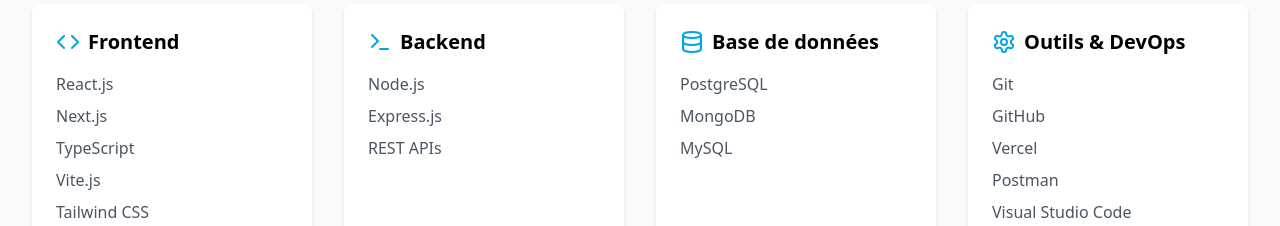
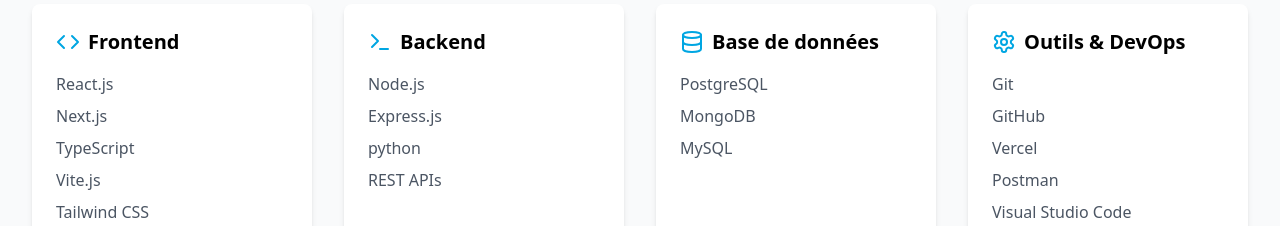
Before and after one commit to precurseur01/Portfolio, a React (Vite) app: page / in a window 1280 px wide. Shown: the part 820-1046 px from the top of the page. Built offline with nearby package versions, Linux system fonts and the light colour scheme.

Commit message:
update about

```diff
--- a/src/constant/data/skillData.ts
+++ b/src/constant/data/skillData.ts
@@ -8,7 +8,7 @@
     {
         name: 'Backend',
         icon: Terminal,
-        items: ['Node.js', 'Express.js', 'REST APIs']
+        items: ['Node.js', 'Express.js', 'python', 'REST APIs']
     },
     {
         name: 'Base de données',
@@ -18,7 +18,7 @@
     {
         name: 'Outils & DevOps',
         icon: Settings,
-        items: ['Git', 'GitHub','Vercel', 'Postman', 'Visual Studio Code']
+        items: ['Git', 'GitHub', 'Vercel', 'Postman', 'Visual Studio Code']
     },
     {
         name: 'Design UI/UX',
```
